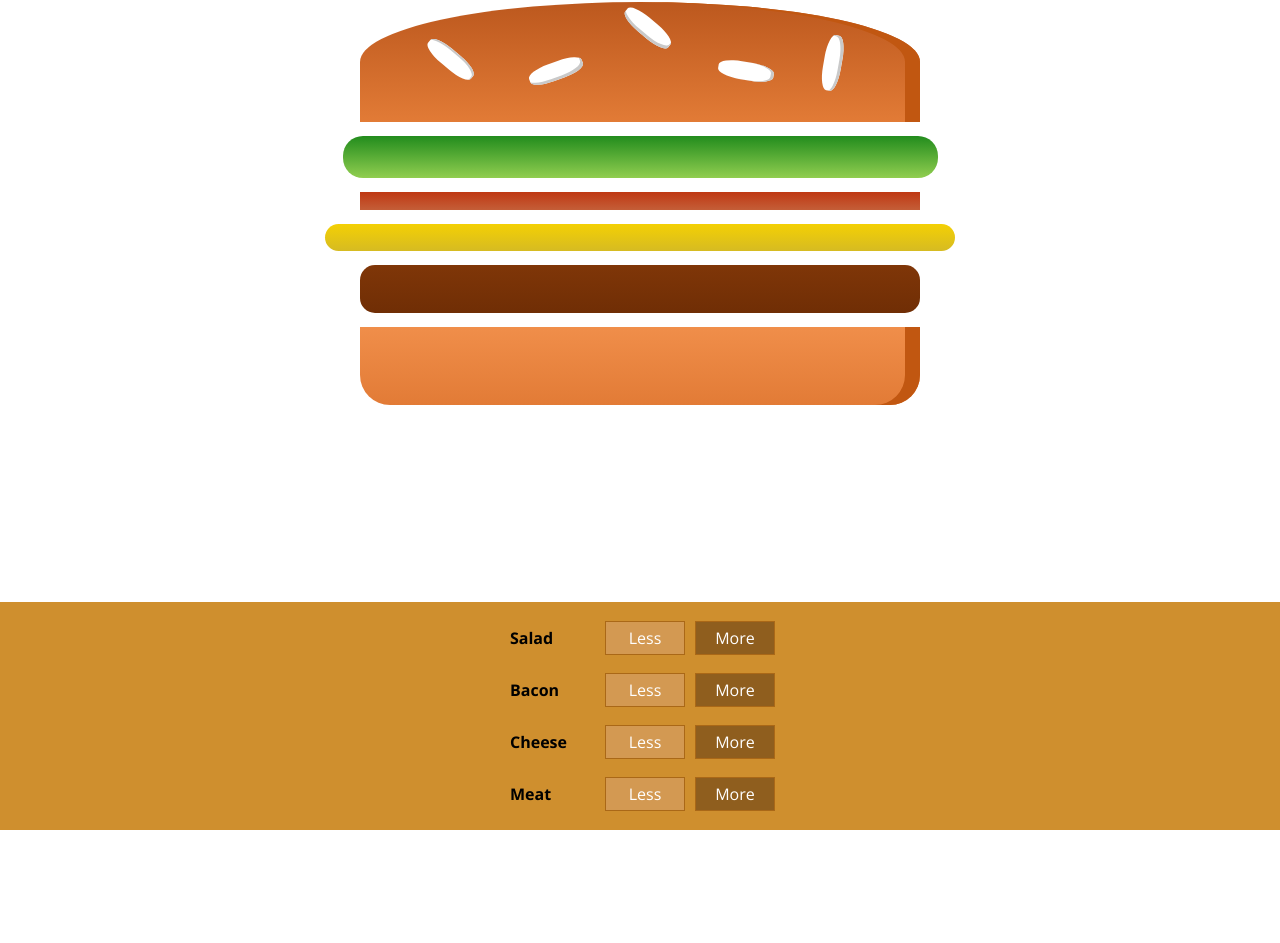
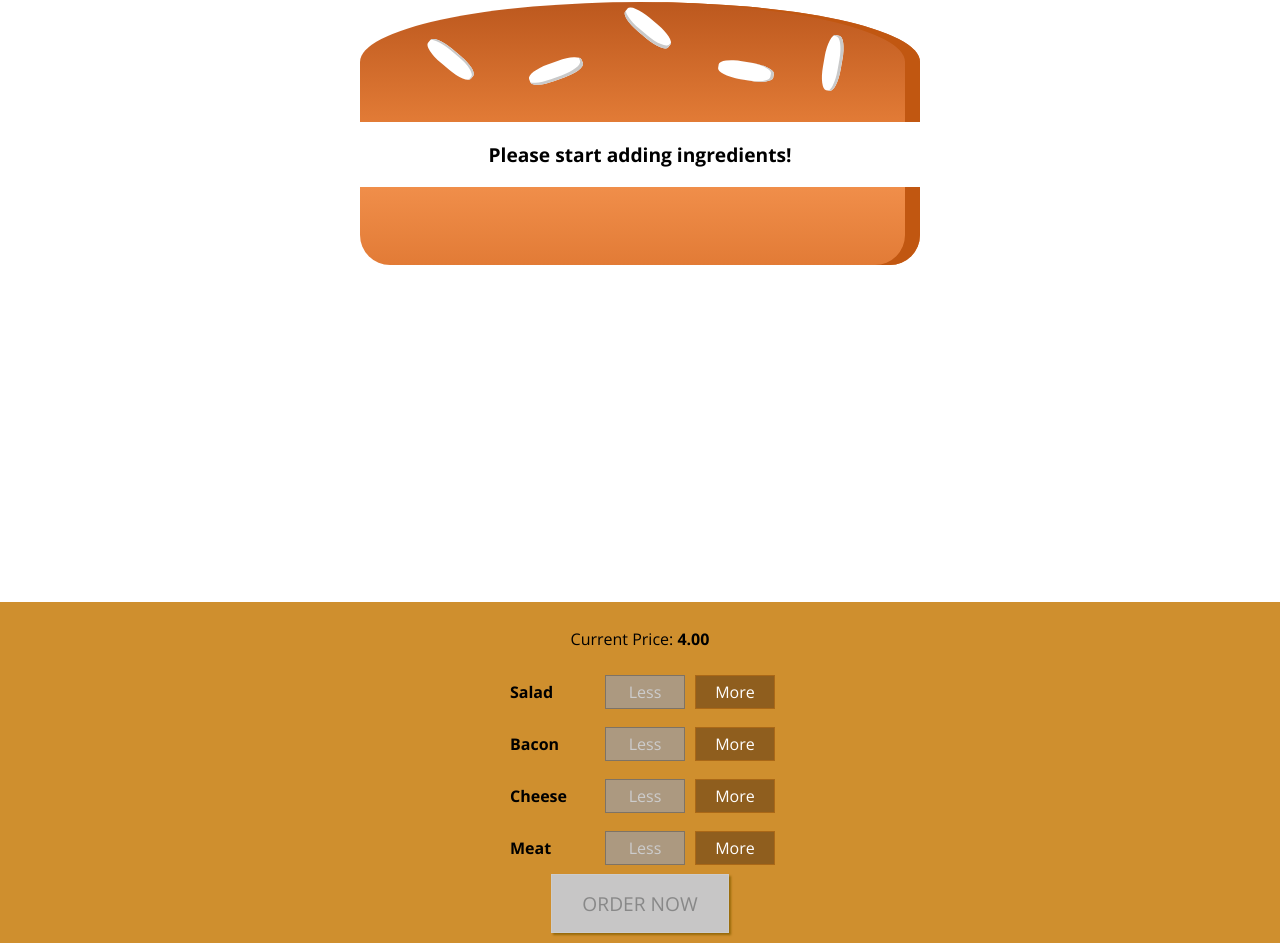
Before and after one commit to raarnout/react-burger-builder, a React (Create React App) app: page / in a window 1280 px wide. Shown: the part 36-979 px from the top of the page. Before the commit the page ends 866 px from the top, so only its background shows below. Built offline with nearby package versions, Linux system fonts and the light colour scheme.

Commit message:
[#react-burger-builder]  added order button

```diff
--- a/src/components/Burger/controls/_build-controls.scss
+++ b/src/components/Burger/controls/_build-controls.scss
@@ -8,3 +8,46 @@
     margin: auto;
     padding: 10px 0;
 }
+
+
+.order-button {
+    background-color: #DAD735;
+    outline: none;
+    cursor: pointer;
+    border: 1px solid #966909;
+    color: #966909;
+    font-family: inherit;
+    font-size: 1.2em;
+    padding: 15px 30px;
+    box-shadow: 2px 2px 2px #966909;
+
+    &:active,
+    &:hover {
+        background-color: #A0DB41;
+        border: 1px solid #966909;
+        color: #966909;
+    }
+
+    &:disabled {
+        background-color: #C7C6C6;
+        cursor: not-allowed;
+        border: 1px solid #ccc;
+        color: #888888;
+    }
+
+    &:not(:disabled) {
+        animation: enable 0.3s linear;
+    }
+
+    @keyframes enable {
+        0% {
+            transform: scale(1);
+        }
+        60% {
+            transform: scale(1.1);
+        }
+        100% {
+            transform: scale(1);
+        }
+    }
+}
--- a/src/components/Burger/controls/index.js
+++ b/src/components/Burger/controls/index.js
@@ -17,6 +17,7 @@ const controls = [
 
 const buildControls = props => (
 	<div className="build-controls">
+		<p>Current Price: <strong>{props.price.toFixed(2)}</strong></p>
 		{controls.map(ctrl => (
 			<Control
 				key={ctrl.label}
@@ -25,8 +26,8 @@ const buildControls = props => (
 				remove={() => props.ingredientRemoved(ctrl.type)}
 				disableLessButton={props.disableControls[ctrl.type]} />
 		))}
+		<button disabled={!props.purchasable} className="order-button">ORDER NOW</button>
 	</div>
 )
 
-
 export default buildControls;
--- a/src/components/Burger/index.js
+++ b/src/components/Burger/index.js
@@ -18,7 +18,7 @@ const burger = props => {
 		}, []);
 
 	if(ingredients.length === 0) {
-		ingredients = <p>Add ingredients.</p>
+		ingredients = <p>Please start adding ingredients!</p>
 	}
 
 	return (
--- a/src/containers/burger-builder/index.js
+++ b/src/containers/burger-builder/index.js
@@ -8,7 +8,7 @@ import { INGREDIENT_PRICE } from '02-const/burger';
 
 const calculateIngredientCount = (oldCount, addition) => {
 	let updatedCount = oldCount + addition;
-	if(updatedCount <= 0 ) {
+	if (updatedCount <= 0) {
 		return 0;
 	}
 	return updatedCount;
@@ -22,19 +22,22 @@ const updateIngredientCount = (oldIngredients, type, newCount) => {
 	return ingredients;
 }
 
-const updateTotalPrice = (oldPrice, type) => {
+const updateTotalPrice = (oldPrice, type, add) => {
 	const ingredientPrice = INGREDIENT_PRICE[type];
-	return oldPrice + ingredientPrice;
+	if (add) {
+		return oldPrice + ingredientPrice;
+	}
+	return oldPrice - ingredientPrice;
 }
 
 /*
  * use normal function defenition, so we can reach the correct context inside
  * the 'this' keyword.
  */
-const updateIngredient = function(type, addition) {
+const updateIngredient = function (type, addition) {
 	const newCount = calculateIngredientCount(this.state.ingredients[type], addition)
 	const ingredients = updateIngredientCount(this.state.ingredients, type, newCount);
-	const totalPrice = updateTotalPrice(this.state.totalPrice, type)
+	const totalPrice = updateTotalPrice(this.state.totalPrice, type, addition > 0)
 
 	this.setState({ totalPrice, ingredients });
 }
@@ -46,10 +49,10 @@ class BurgerBuilder extends Component {
 	 */
 	state = {
 		ingredients: {
-			SALAD: 1,
-			BACON: 1,
-			CHEESE: 1,
-			MEAT: 1
+			SALAD: 0,
+			BACON: 0,
+			CHEESE: 0,
+			MEAT: 0
 		},
 		totalPrice: 4
 	}
@@ -70,15 +73,27 @@ class BurgerBuilder extends Component {
 		return disabledInfo;
 	}
 
+	calculatePurchase = () => {
+		const ingredients = { ...this.state.ingredients };
+		const totalIngredients = Object.keys(ingredients).map(igKey => {
+			return ingredients[igKey];
+		}).reduce((sum, el) => {
+			return sum + el;
+		}, 0);
+		return totalIngredients > 0;
+	}
+
 	render() {
 		return (
 			<Auxiliary>
 				<Burger ingredients={this.state.ingredients} />
 				<Controls
-					ingredientAdded = {this.addIngredientHandler}
-					ingredientRemoved = {this.removeIngredientHandler}
-					disableControls = {this.calculateDisableControls()}
-					/>
+					ingredientAdded={this.addIngredientHandler}
+					ingredientRemoved={this.removeIngredientHandler}
+					disableControls={this.calculateDisableControls()}
+					price={this.state.totalPrice}
+					purchasable={this.calculatePurchase()}
+				/>
 			</Auxiliary>
 		);
 	}
```
